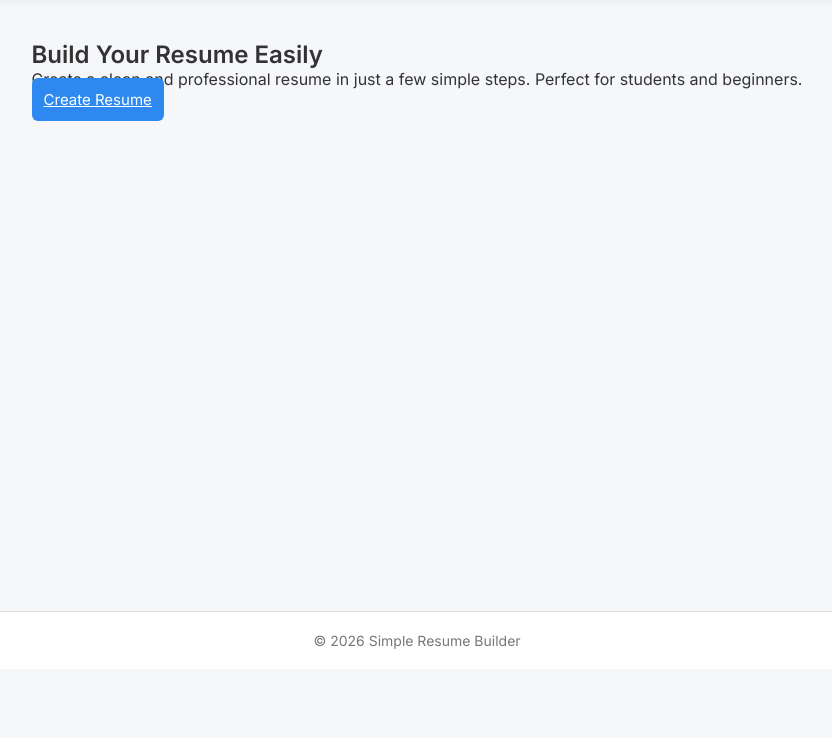
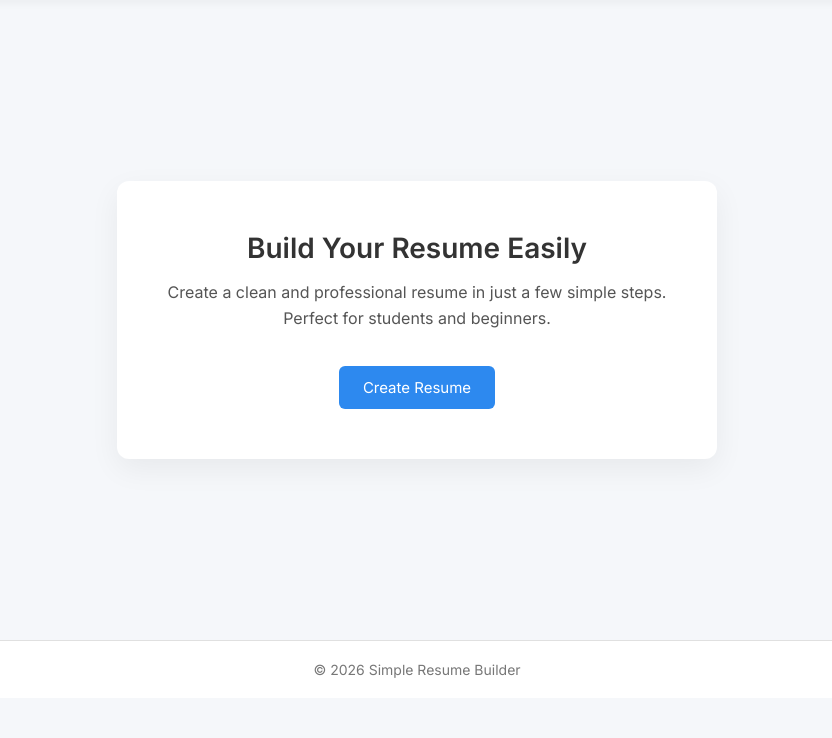
Before and after one commit to Shaiksameer9452/Simple_resume_builder, a Flask app: page / in a window 1280 px wide. Shown: the part 91-829 px from the top of the page, without its empty margins (223-1055 px from the left). Before the commit the page ends 740 px from the top, so only its background shows below. Run offline with Flask 3, Linux system fonts and the light colour scheme.

Commit message:
add the styling

```diff
--- a/static/style.css
+++ b/static/style.css
@@ -312,3 +312,48 @@ textarea:focus {
 .btn-primary:hover {
     background: #1b5fbf;
 }
+
+/* Hero Section */
+.hero {
+    display: flex;
+    justify-content: center;
+    align-items: center;
+    height: 70vh;
+    text-align: center;
+}
+
+.hero-card {
+    background: white;
+    padding: 50px 40px;
+    border-radius: 12px;
+    box-shadow: 0 10px 30px rgba(0,0,0,0.06);
+    max-width: 600px;
+}
+
+.hero-card h2 {
+    font-size: 28px;
+    margin-bottom: 15px;
+}
+
+.hero-card p {
+    color: #555;
+    font-size: 16px;
+    margin-bottom: 25px;
+    line-height: 1.6;
+}
+
+/* Primary Button */
+.btn-primary {
+    display: inline-block;
+    padding: 12px 24px;
+    background: #2d89ef;
+    color: white;
+    text-decoration: none;
+    border-radius: 6px;
+    font-weight: 500;
+    transition: background 0.2s ease;
+}
+
+.btn-primary:hover {
+    background: #1b5fbf;
+}
```
